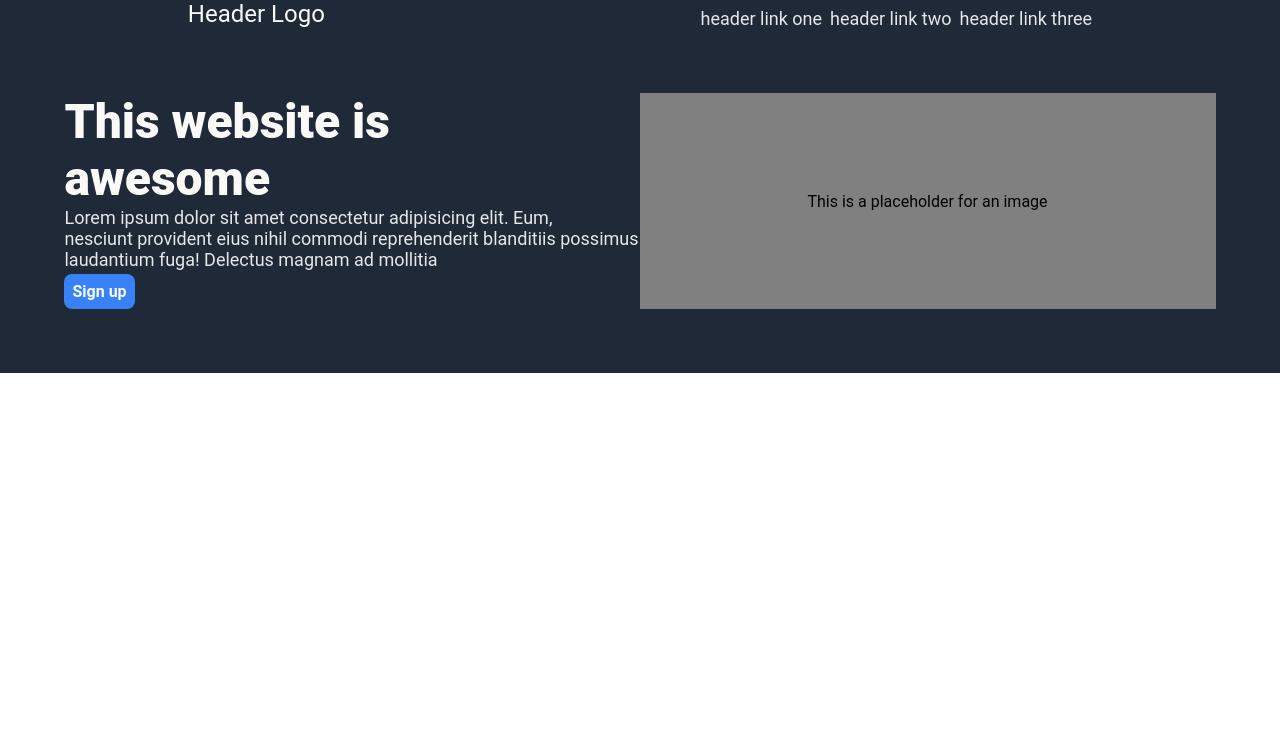
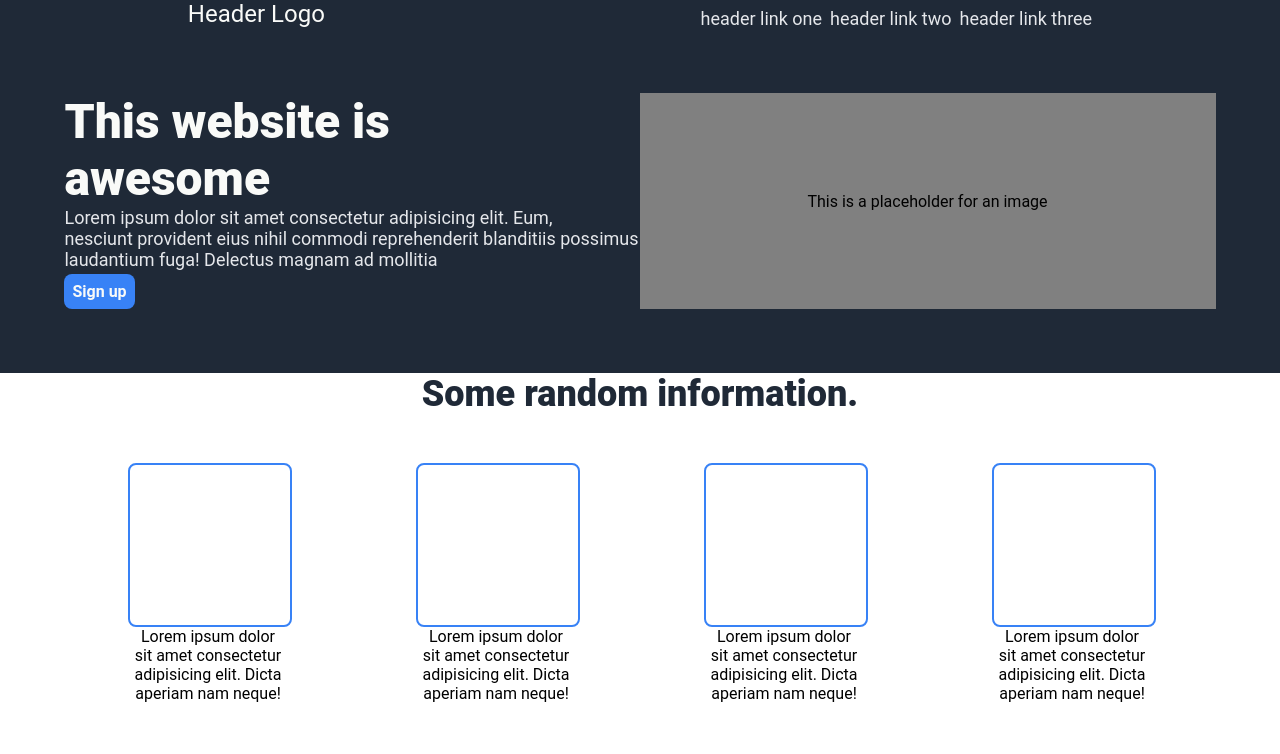
Before and after one commit to deysrv/odin-landing-page, a plain HTML site: page index.html in a window 1280 px wide. Drawn offline with Linux system fonts and the light colour scheme.

Commit message:
complete information section implementation

```diff
--- a/index.html
+++ b/index.html
@@ -34,5 +34,26 @@
             <div class="img">This is a placeholder for an image</div>
         </div>
     </div>
+    <div class="info">
+        <div class="info-text">Some random information.</div>
+        <div class="info-boxes">
+            <div class="cards">
+                <div class="box"></div>
+                <div class="box-text">Lorem ipsum dolor<br>sit amet consectetur<br>adipisicing elit. Dicta<br>aperiam nam neque!</div>
+            </div>
+            <div class="cards">
+                <div class="box"></div>
+                <div class="box-text">Lorem ipsum dolor<br>sit amet consectetur<br>adipisicing elit. Dicta<br>aperiam nam neque!</div>
+            </div>
+            <div class="cards">
+                <div class="box"></div>
+                <div class="box-text">Lorem ipsum dolor<br>sit amet consectetur<br>adipisicing elit. Dicta<br>aperiam nam neque!</div>
+            </div>
+            <div class="cards">
+                <div class="box"></div>
+                <div class="box-text">Lorem ipsum dolor<br>sit amet consectetur<br>adipisicing elit. Dicta<br>aperiam nam neque!</div>
+            </div>
+        </div>
+    </div>
 </body>
 </html>
--- a/style.css
+++ b/style.css
@@ -75,3 +75,34 @@ button{
     justify-content: center;
     align-items: center;
 }
+
+/* Information Section */
+.info{
+    display: flex;
+    flex-direction: column;
+    justify-content: space-evenly;
+}
+.info-text{
+    text-align: center;
+    font-size: 36px;
+    font-weight: 900;
+    color: #1F2937;
+}
+.info-boxes{
+    padding: 48px;
+    display: flex;
+    justify-content: center;
+    gap: 128px;
+}
+.cards{
+    width: 20vh;
+}
+.box{
+    border: 2px solid #3882F6;
+    width: 100%;
+    aspect-ratio: 1;
+    border-radius: 8px;
+}
+.box-text{
+    text-align: center;
+}
```
